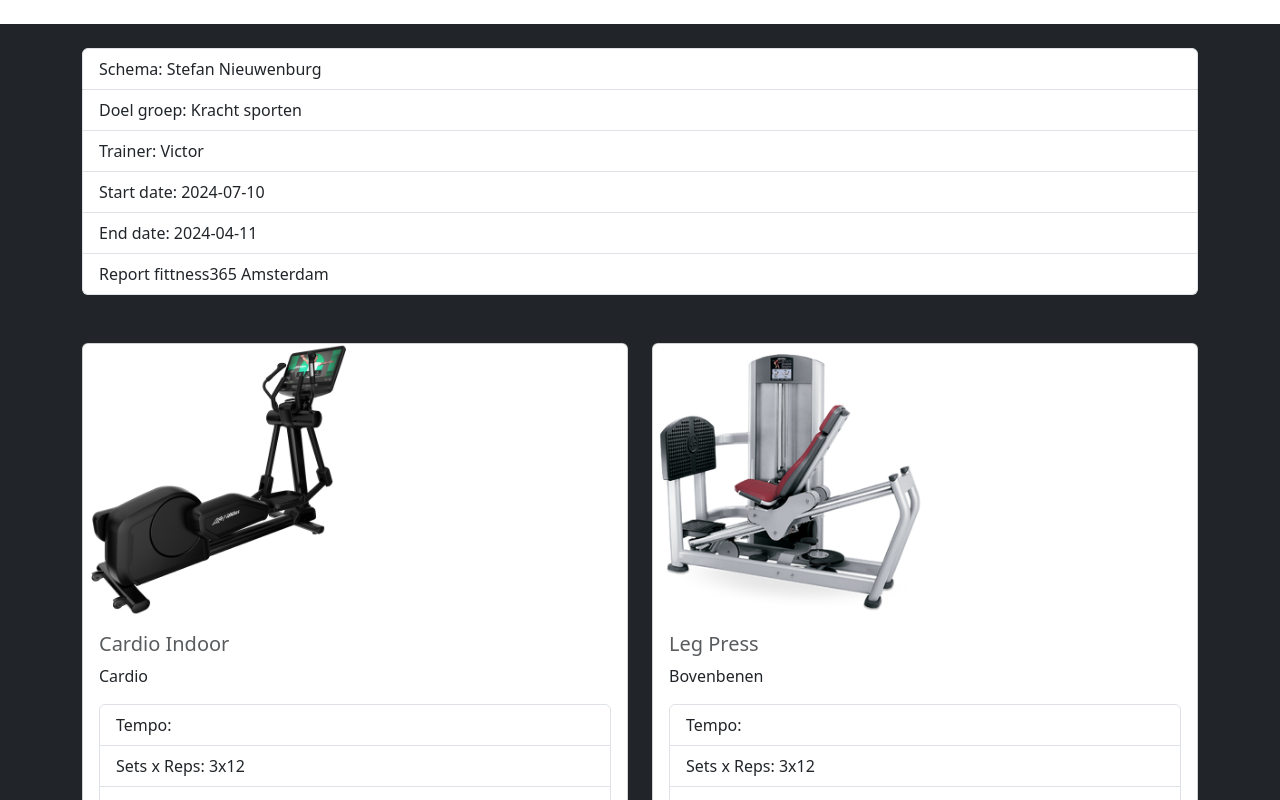
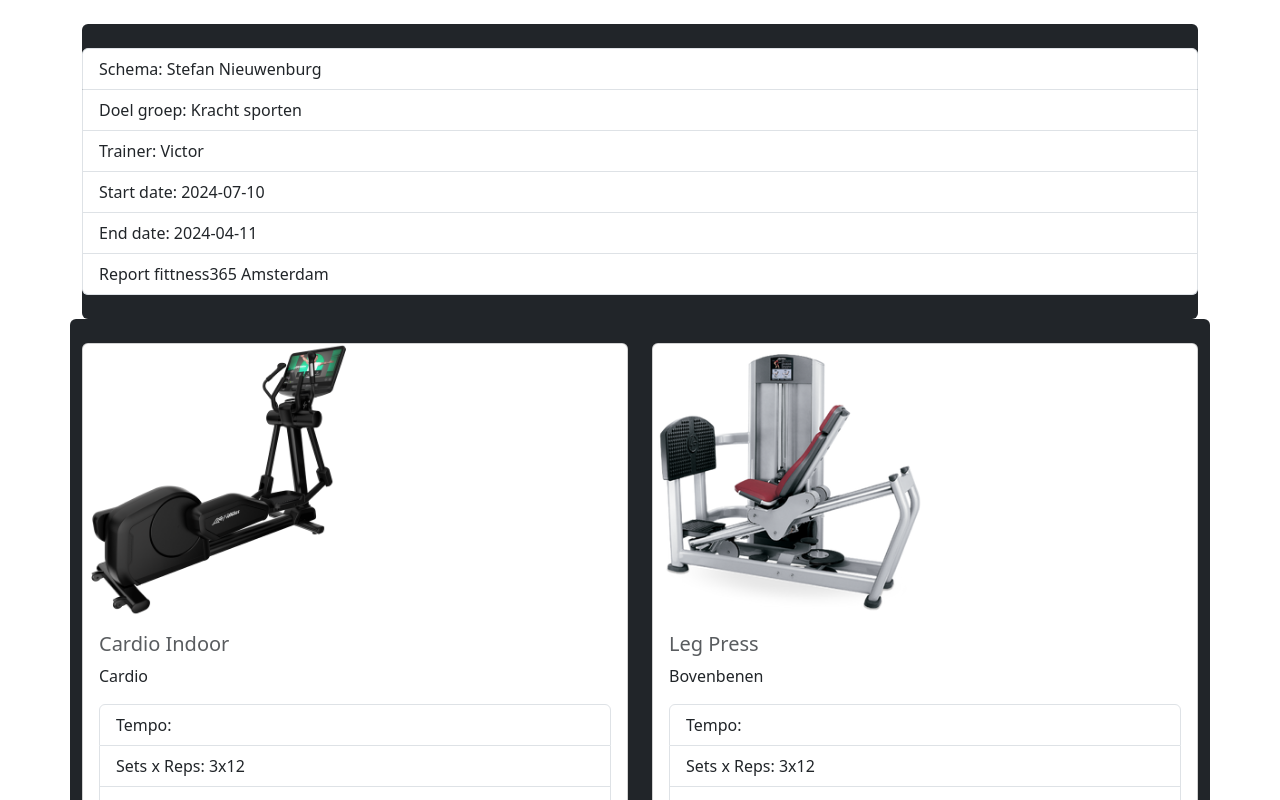
Before and after one commit to Stefannieuwenburg/bs5-react-fitness365, a React (Create React App) app: page / in a window 1280 px wide. Shown: the top 800 px of the page. Built offline with nearby package versions, Linux system fonts and the light colour scheme.

Commit message:
commit rounded

```diff
--- a/src/App.js
+++ b/src/App.js
@@ -9,9 +9,9 @@ import items from "./Data/ImageData";
 import data from "./Data/ExtraData";
 const App=() => {
   return (
-    <div className="vh-100 bg-dark">
-      <Container className="vh-100">
-        <header>
+    <div className="vh-100 ">
+      <Container className="vh-100 ">
+        <header className="bg-dark rounded">
           <Row className="mt-4 mb-4">
             <Col>
               <ListGroup className="mt-4 mb-4">
@@ -25,8 +25,8 @@ const App=() => {
             </Col>
           </Row>
         </header>
-        <main className="bg-dark">
-          <Row xs={1} md={2} className="g-4 bg-dark">
+        <main className="">
+          <Row xs={1} md={2} className="g-4 bg-dark rounded ">
             {items.map((item) => (
               <Col key={item.id}>
                 <Card className="mb-4">
@@ -47,8 +47,8 @@ const App=() => {
               </Col>
             ))}
           </Row>
-          <Row className="mx-auto">
-            <Col className="mt-2 mb-2 text-center">
+          <Row className="mx-auto bg-dark rounded">
+            <Col className="my-4 text-center">
               <ListGroup>
                 <ListGroup.Item>
                   <strong>!!!!!! Extra Mogelijkheden !!!!!!!</strong>
@@ -59,7 +59,7 @@ const App=() => {
               </ListGroup>
             </Col>
           </Row>
-          <Row xs={1} md={2} className="g-4 bg-dark">
+          <Row xs={1} md={2} className="g-4 bg-dark rounded">
             {data.map((item) => (
               <Col key={item.id}>
                 <Card className="mb-4">
@@ -81,8 +81,8 @@ const App=() => {
             ))}
           </Row>
         </main>
-        <footer className="bg-dark">
-          <ListGroup className="mt-4 mb-4">
+        <footer className="">
+          <ListGroup className="mt-4 mb-4 bg-dark rounded">
             <ListGroup.Item>Aantal weken:4</ListGroup.Item>
             <ListGroup.Item>Tel:0626142085</ListGroup.Item>
             <ListGroup.Item className="mb-4">fittness365</ListGroup.Item>
```
